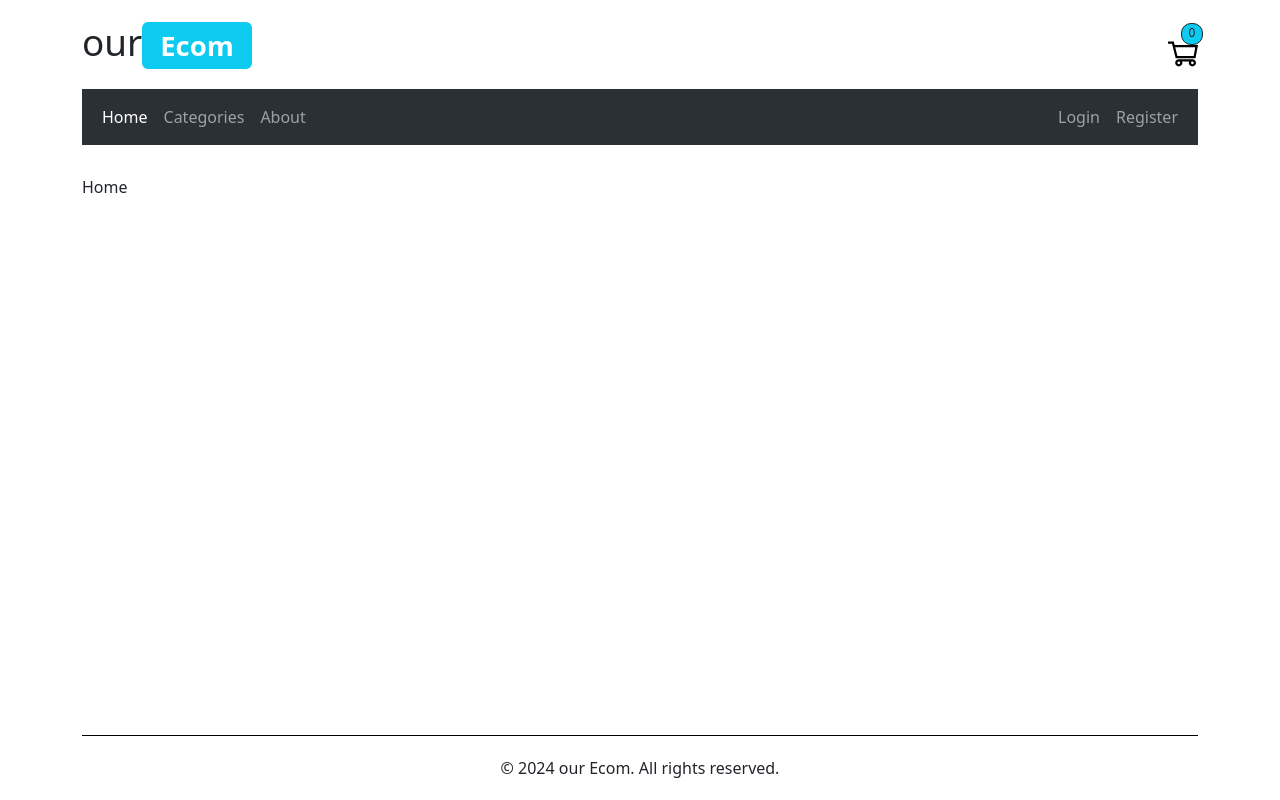
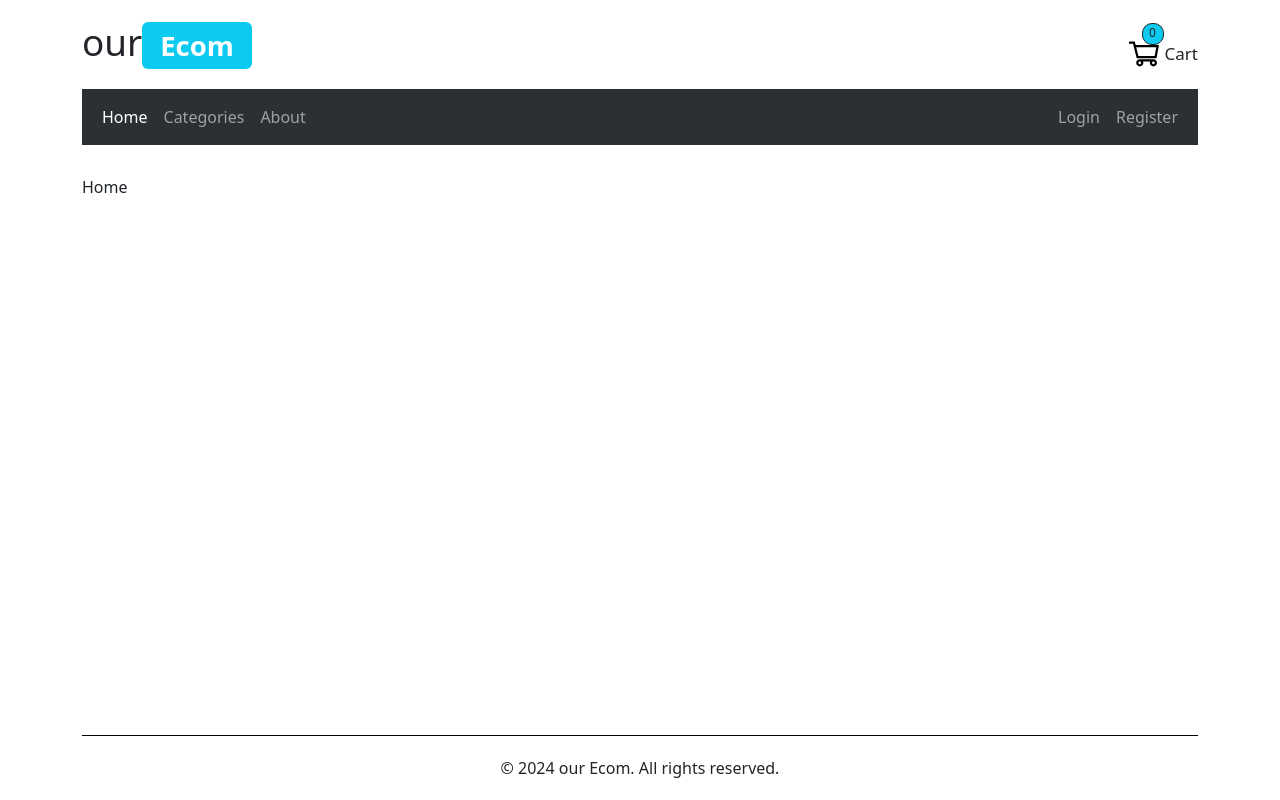
Before and after one commit to EHAB3x/E-commerce, a React app: page / in a window 1280 px wide. Built offline with nearby package versions, Linux system fonts and the light colour scheme; the HTML template or start-up script is replaced by a standard one.

Commit message:
restyle header basket component

```diff
--- a/src/components/eCommerce/HeaderBasket/HeaderBasket.tsx
+++ b/src/components/eCommerce/HeaderBasket/HeaderBasket.tsx
@@ -3,7 +3,7 @@ import { useAppSelector } from "@store/hooks";
 import Logo from "@assets/svg/cart.svg?react";
 import styles from "./styles.module.css";
 import { getCartTotalQuantitySelector } from "@store/cart/cartSlice";
-const { basketContainer, basketQuantity, pumpCartQuantity } = styles;
+const { basketContainer, basketQuantity, pumpCartQuantity, basketCart } = styles;
 
 const HeaderBasket = () => {
   const [isAnimate, setIsAnimate] = useState(false);
@@ -26,8 +26,11 @@ const HeaderBasket = () => {
   }, [totalQuantity]);
   return (
     <div className={basketContainer}>
-      <Logo title="basket icon" />
-      <div className={quantityStyle}>{totalQuantity}</div>
+      <div className={basketCart}>
+        <Logo title="basket icon" />
+        <div className={quantityStyle}>{totalQuantity}</div>
+      </div>
+      <h3>Cart</h3>
     </div>
   );
 };
--- a/src/components/eCommerce/HeaderBasket/styles.module.css
+++ b/src/components/eCommerce/HeaderBasket/styles.module.css
@@ -1,7 +1,16 @@
 .basketContainer{
+    align-self: flex-end;
+    cursor: pointer;
+    display: flex;
+    align-items: center;
+}
+.basketContainer h3{
+    font-size: 17px;
+    margin-left: 6px;
+    margin-bottom: 0;
+}
+.basketCart{
     position: relative;
-    cursor: pointer;
-    align-self: flex-end;
 }
 .basketQuantity{
     background-color: #0DCAF0;
--- a/src/components/eCommerce/Product/Product.tsx
+++ b/src/components/eCommerce/Product/Product.tsx
@@ -8,8 +8,6 @@ import styles from "./styles.module.css";
 const { product, productImg, maximumNotice } = styles;
 
 const Product = memo(({ id, title, price, img, max, quantity }: TProduct) => {
-  console.log("Fire");
-
   const dispatch = useAppDispatch();
   const [isBtnDisabled, setIsBtnDisabled] = useState(false);
 
```
